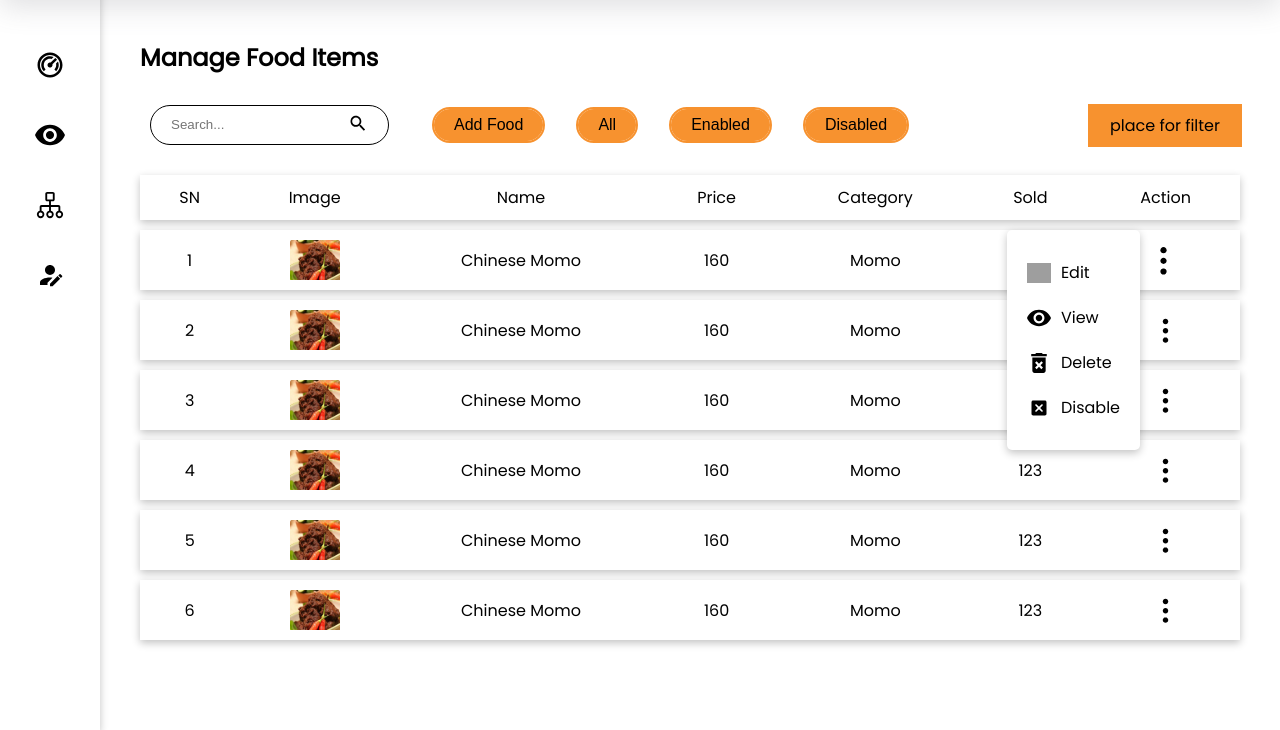
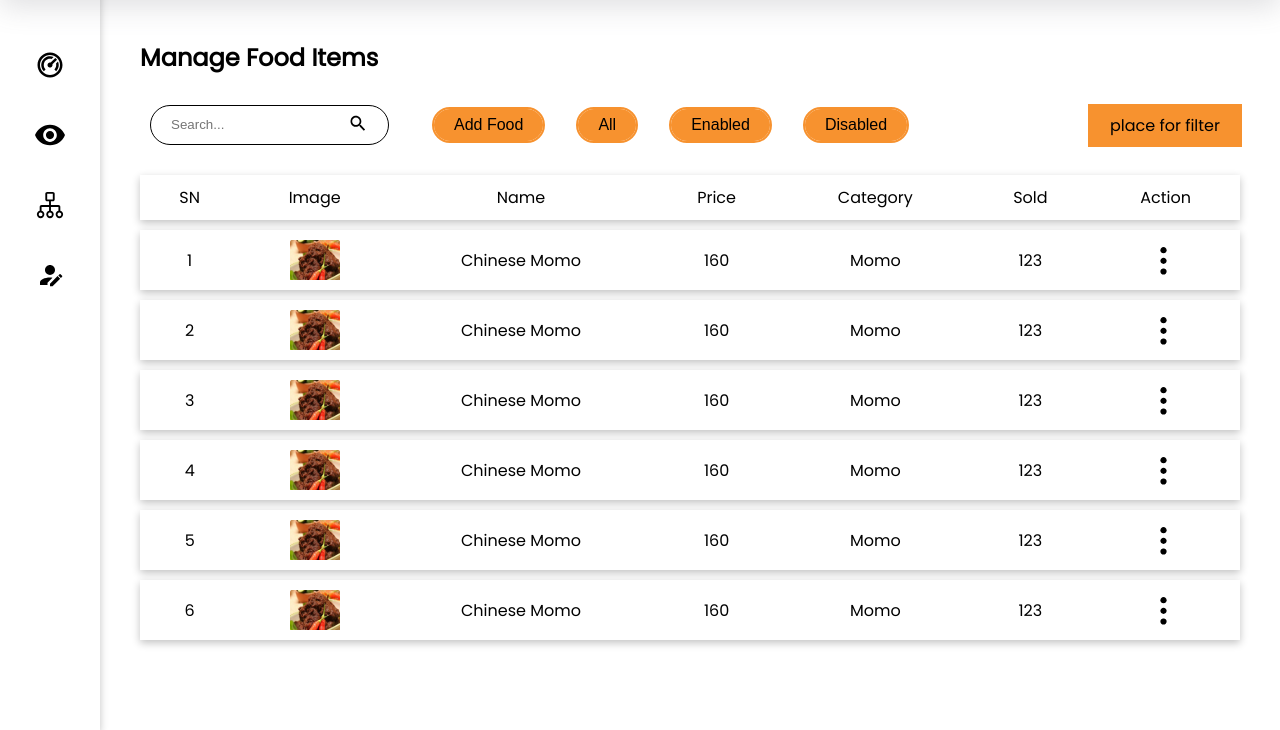
Before and after one commit to coderSuresh/online-food-ordering-system, a PHP site: page /admin/manage-foods.html in a window 1280 px wide. Shown: the part 70-800 px from the top of the page. Run offline with PHP 8.4, Linux system fonts and the light colour scheme; grey boxes are pictures that could not be loaded.

Commit message:
feat: add js to toggle action menu

```diff
--- a/admin/manage-foods.html
+++ b/admin/manage-foods.html
@@ -348,8 +348,46 @@
                     <td>160</td>
                     <td>Momo</td>
                     <td>123</td>
-                    <td>
-                        <img src="../images//ic_options.svg" alt="options menu" class="table_option-menu">
+                    <td class="table_action_container">
+                        <!-- action menu -->
+                        <button class="no_bg no_outline table_option-menu">
+                            <img src="../images//ic_options.svg" alt="options menu">
+                        </button>
+                        <!-- options -->
+                        <div class="table_action_options shadow border-curve p-20 flex direction-col">
+                            <div>
+                                <a href="#">
+                                    <div class="flex items-center justify-start">
+                                        <img src="../../images/ic_edit.svg" alt="edit icon">
+                                        <p>Edit</p>
+                                    </div>
+                                </a>
+                            </div>
+                            <div>
+                                <a href="#">
+                                    <div class="flex items-center justify-start">
+                                        <img src="../../images/ic_view.svg" alt="view icon">
+                                        <p>View</p>
+                                    </div>
+                                </a>
+                            </div>
+                            <div>
+                                <a href="#">
+                                    <div class="flex items-center justify-start">
+                                        <img src="../../images/ic_delete.svg" alt="delete icon">
+                                        <p>Delete</p>
+                                    </div>
+                                </a>
+                            </div>
+                            <div>
+                                <a href="#">
+                                    <div class="flex items-center justify-start">
+                                        <img src="../../images/ic_disable.svg" alt="disable icon">
+                                        <p>Disable</p>
+                                    </div>
+                                </a>
+                            </div>
+                        </div>
                     </td>
                 </tr>
                 <tr class="shadow">
@@ -361,8 +399,46 @@
                     <td>160</td>
                     <td>Momo</td>
                     <td>123</td>
-                    <td>
-                        <img src="../images//ic_options.svg" alt="options menu" class="table_option-menu">
+                    <td class="table_action_container">
+                        <!-- action menu -->
+                        <button class="no_bg no_outline table_option-menu">
+                            <img src="../images//ic_options.svg" alt="options menu">
+                        </button>
+                        <!-- options -->
+                        <div class="table_action_options shadow border-curve p-20 flex direction-col">
+                            <div>
+                                <a href="#">
+                                    <div class="flex items-center justify-start">
+                                        <img src="../../images/ic_edit.svg" alt="edit icon">
+                                        <p>Edit</p>
+                                    </div>
+                                </a>
+                            </div>
+                            <div>
+                                <a href="#">
+                                    <div class="flex items-center justify-start">
+                                        <img src="../../images/ic_view.svg" alt="view icon">
+                                        <p>View</p>
+                                    </div>
+                                </a>
+                            </div>
+                            <div>
+                                <a href="#">
+                                    <div class="flex items-center justify-start">
+                                        <img src="../../images/ic_delete.svg" alt="delete icon">
+                                        <p>Delete</p>
+                                    </div>
+                                </a>
+                            </div>
+                            <div>
+                                <a href="#">
+                                    <div class="flex items-center justify-start">
+                                        <img src="../../images/ic_disable.svg" alt="disable icon">
+                                        <p>Disable</p>
+                                    </div>
+                                </a>
+                            </div>
+                        </div>
                     </td>
                 </tr>
                 <tr class="shadow">
@@ -374,8 +450,46 @@
                     <td>160</td>
                     <td>Momo</td>
                     <td>123</td>
-                    <td>
-                        <img src="../images//ic_options.svg" alt="options menu" class="table_option-menu">
+                    <td class="table_action_container">
+                        <!-- action menu -->
+                        <button class="no_bg no_outline table_option-menu">
+                            <img src="../images//ic_options.svg" alt="options menu">
+                        </button>
+                        <!-- options -->
+                        <div class="table_action_options shadow border-curve p-20 flex direction-col">
+                            <div>
+                                <a href="#">
+                                    <div class="flex items-center justify-start">
+                                        <img src="../../images/ic_edit.svg" alt="edit icon">
+                                        <p>Edit</p>
+                                    </div>
+                                </a>
+                            </div>
+                            <div>
+                                <a href="#">
+                                    <div class="flex items-center justify-start">
+                                        <img src="../../images/ic_view.svg" alt="view icon">
+                                        <p>View</p>
+                                    </div>
+                                </a>
+                            </div>
+                            <div>
+                                <a href="#">
+                                    <div class="flex items-center justify-start">
+                                        <img src="../../images/ic_delete.svg" alt="delete icon">
+                                        <p>Delete</p>
+                                    </div>
+                                </a>
+                            </div>
+                            <div>
+                                <a href="#">
+                                    <div class="flex items-center justify-start">
+                                        <img src="../../images/ic_disable.svg" alt="disable icon">
+                                        <p>Disable</p>
+                                    </div>
+                                </a>
+                            </div>
+                        </div>
                     </td>
                 </tr>
                 <tr class="shadow">
@@ -387,8 +501,46 @@
                     <td>160</td>
                     <td>Momo</td>
                     <td>123</td>
-                    <td>
-                        <img src="../images//ic_options.svg" alt="options menu" class="table_option-menu">
+                    <td class="table_action_container">
+                        <!-- action menu -->
+                        <button class="no_bg no_outline table_option-menu">
+                            <img src="../images//ic_options.svg" alt="options menu">
+                        </button>
+                        <!-- options -->
+                        <div class="table_action_options shadow border-curve p-20 flex direction-col">
+                            <div>
+                                <a href="#">
+                                    <div class="flex items-center justify-start">
+                                        <img src="../../images/ic_edit.svg" alt="edit icon">
+                                        <p>Edit</p>
+                                    </div>
+                                </a>
+                            </div>
+                            <div>
+                                <a href="#">
+                                    <div class="flex items-center justify-start">
+                                        <img src="../../images/ic_view.svg" alt="view icon">
+                                        <p>View</p>
+                                    </div>
+                                </a>
+                            </div>
+                            <div>
+                                <a href="#">
+                                    <div class="flex items-center justify-start">
+                                        <img src="../../images/ic_delete.svg" alt="delete icon">
+                                        <p>Delete</p>
+                                    </div>
+                                </a>
+                            </div>
+                            <div>
+                                <a href="#">
+                                    <div class="flex items-center justify-start">
+                                        <img src="../../images/ic_disable.svg" alt="disable icon">
+                                        <p>Disable</p>
+                                    </div>
+                                </a>
+                            </div>
+                        </div>
                     </td>
                 </tr>
                 <tr class="shadow">
@@ -400,8 +552,46 @@
                     <td>160</td>
                     <td>Momo</td>
                     <td>123</td>
-                    <td>
-                        <img src="../images//ic_options.svg" alt="options menu" class="table_option-menu">
+                    <td class="table_action_container">
+                        <!-- action menu -->
+                        <button class="no_bg no_outline table_option-menu">
+                            <img src="../images//ic_options.svg" alt="options menu">
+                        </button>
+                        <!-- options -->
+                        <div class="table_action_options shadow border-curve p-20 flex direction-col">
+                            <div>
+                                <a href="#">
+                                    <div class="flex items-center justify-start">
+                                        <img src="../../images/ic_edit.svg" alt="edit icon">
+                                        <p>Edit</p>
+                                    </div>
+                                </a>
+                            </div>
+                            <div>
+                                <a href="#">
+                                    <div class="flex items-center justify-start">
+                                        <img src="../../images/ic_view.svg" alt="view icon">
+                                        <p>View</p>
+                                    </div>
+                                </a>
+                            </div>
+                            <div>
+                                <a href="#">
+                                    <div class="flex items-center justify-start">
+                                        <img src="../../images/ic_delete.svg" alt="delete icon">
+                                        <p>Delete</p>
+                                    </div>
+                                </a>
+                            </div>
+                            <div>
+                                <a href="#">
+                                    <div class="flex items-center justify-start">
+                                        <img src="../../images/ic_disable.svg" alt="disable icon">
+                                        <p>Disable</p>
+                                    </div>
+                                </a>
+                            </div>
+                        </div>
                     </td>
                 </tr>
             </table>
--- a/styles/style.css
+++ b/styles/style.css
@@ -565,6 +565,7 @@ input[type=submit]:active {
     overflow-x: auto;
     overflow-y: hidden;
 }
+
 .menu__for-sidebar {
     height: 30px;
     width: 30px;
@@ -866,15 +867,22 @@ input[type=submit]:active {
 }
 
 .table_action_options {
+    display: none;
     position: absolute;
     background-color: var(--white);
     top: 0;
     right: 100px;
     z-index: 10;
 }
+
+.table_option-menu.visible~.table_action_options {
+    display: block;
+}
+
 .table_action_options div {
-    margin: 5px 0;
+    margin: 20px 0;
 }
+
 .table_action_options div img {
     margin-right: 10px;
     width: 24px;
```
Also changed, not shown: js/admin.js (+19 -7 lines).
